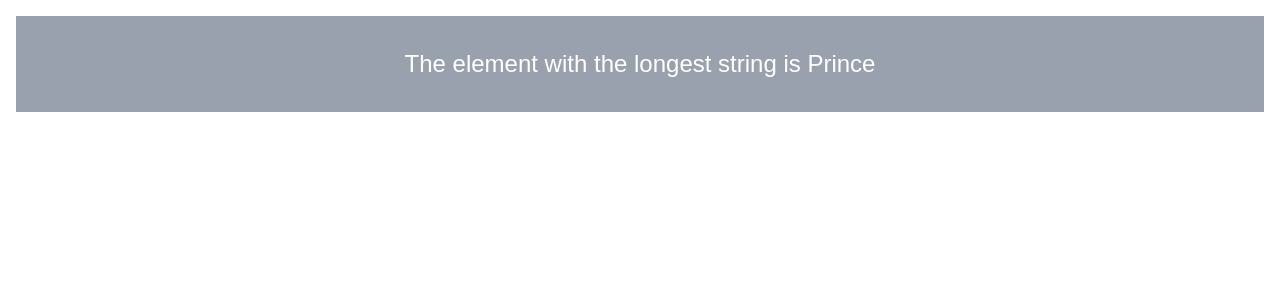
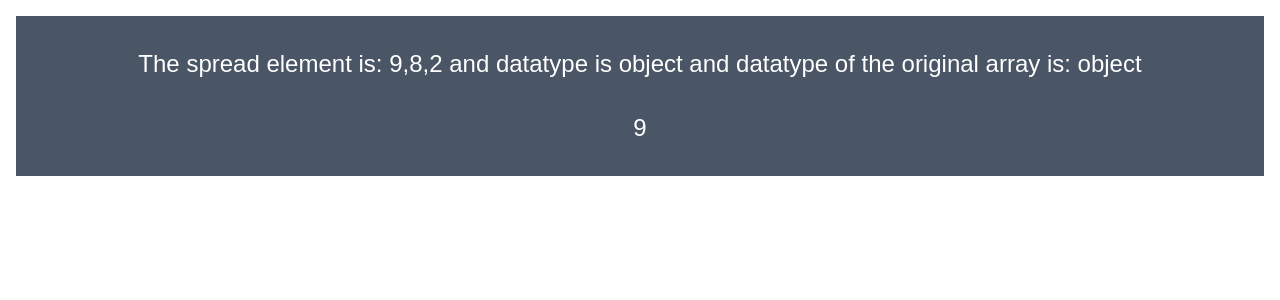
Before and after one commit to emmaddo/nextjs-learning, a Next.js app: page /Practice in a window 1280 px wide. Shown: the top 300 px of the page. Built offline with nearby package versions, Linux system fonts and the light colour scheme.

Commit message:
How to use spread operator for  arrays manipulations

```diff
--- /dev/null
+++ b/src/app/Practice/longestString.tsx
@@ -0,0 +1,22 @@
+"use client";
+import React from 'react';
+
+const stringArray: string[] = ['Prince', 'Rhema', 'Deborah'];
+
+const longestString: string = stringArray.reduce((initialValue: string, currentValue: string) =>{
+    if(currentValue.length > initialValue.length){
+        return currentValue;
+    }
+    else{
+        return initialValue;
+    }
+}
+
+, '');
+
+export default function playWithReduce(){
+    return(<div className='flex flex-col bg-gray-600 items-center justify-between p-4 m-4'>
+        <p className='text-white text-2xl p-2 m-2'>{`The element with the longest string is ${longestString}`}</p>
+    </div>);
+
+}
--- /dev/null
+++ b/src/app/Practice/mathMax.tsx
@@ -0,0 +1,14 @@
+"use client";
+import React from 'react';
+
+const numberArray: number[] = [9, 8, 2];
+const newProduced: number = Math.max(...numberArray);
+
+
+
+export default function playWithReduce(){
+    return(<div className='flex flex-col bg-gray-600 items-center justify-between p-4 m-4'>
+        <p className='text-white text-2xl p-2 m-2'>{`The largest element is: ${newProduced}`}</p>
+    </div>);
+
+}
--- a/src/app/Practice/page.tsx
+++ b/src/app/Practice/page.tsx
@@ -1,22 +1,16 @@
 "use client";
 import React from 'react';
 
-const stringArray: string[] = ['Prince', 'Rhema', 'Debora'];
+const numberArray: number[] = [9, 8, 2];
+const newProduced: any = [...numberArray];
 
-const longestString: string = stringArray.reduce((initialValue: string, currentValue: string) =>{
-    if(currentValue.length > initialValue.length){
-        return currentValue;
-    }
-    else{
-        return initialValue;
-    }
-}
 
-, '');
 
 export default function playWithReduce(){
-    return(<div className='flex flex-col bg-gray-400 items-center justify-between p-4 m-4'>
-        <p className='text-white text-2xl p-2 m-2'>{`The element with the longest string is ${longestString}`}</p>
+    return(<div className='flex flex-col bg-gray-600 items-center justify-between p-4 m-4'>
+        <p className='text-white text-2xl p-2 m-2'>{`The spread element is: ${newProduced} and datatype is ${typeof(newProduced)} and datatype of the original array is: ${typeof(numberArray)}`}</p>
+        <p className='text-white text-2xl p-2 m-2'>{Array.isArray(newProduced) && Math.max(...newProduced)
+            }</p>
     </div>);
 
 }
--- /dev/null
+++ b/src/app/useOfSpreadOperator.tsx
@@ -0,0 +1,54 @@
+"use client";
+import React from 'react';
+
+interface User{
+  id: number,
+  name: string,
+  age: number
+}
+
+let mockData: User[] = [
+  {
+    id: 1,
+    name: 'Pirro',
+    age: 9
+  },
+  {
+    id: 2,
+    name: 'Bature',
+    age: 6
+  }
+];
+
+const status: string = 'allowed';
+
+
+
+export default function UserList(){
+  return(
+    <div>
+      {status === 'allowed' ? (
+      <table>
+        <thead>
+          <tr>
+            <th>SN</th>
+            <th>Name</th>
+            <th>Age</th>
+          </tr>
+        </thead>
+        <tbody>
+          {
+            mockData.map((user, Index) =>
+              <tr key={user.id}>
+                <td>{Index + 1}</td>
+                <td>{user.name}</td>
+                <td>{user.age}</td>
+              </tr>
+            )
+          }
+        </tbody>
+      </table>) : (<p>You are not allowed access</p>)
+      }
+    </div>
+  );
+}
```
Also changed, not shown: src/app/BasicFilter/pageBack.tsx (deleted).
